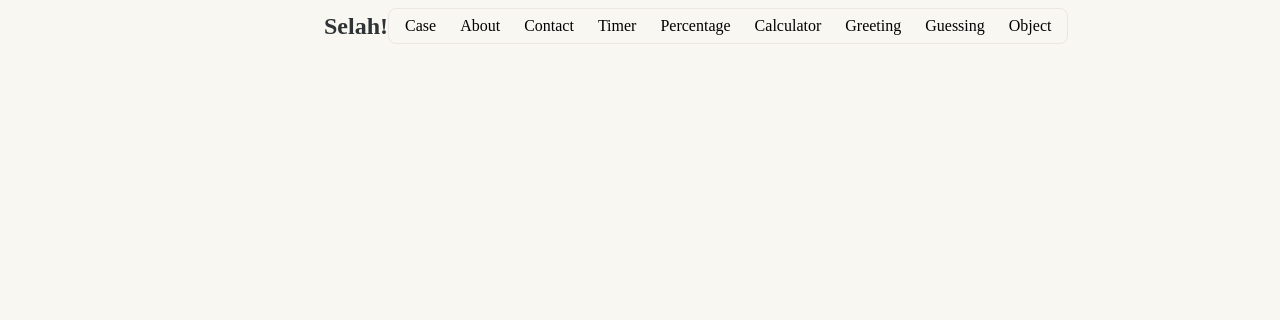
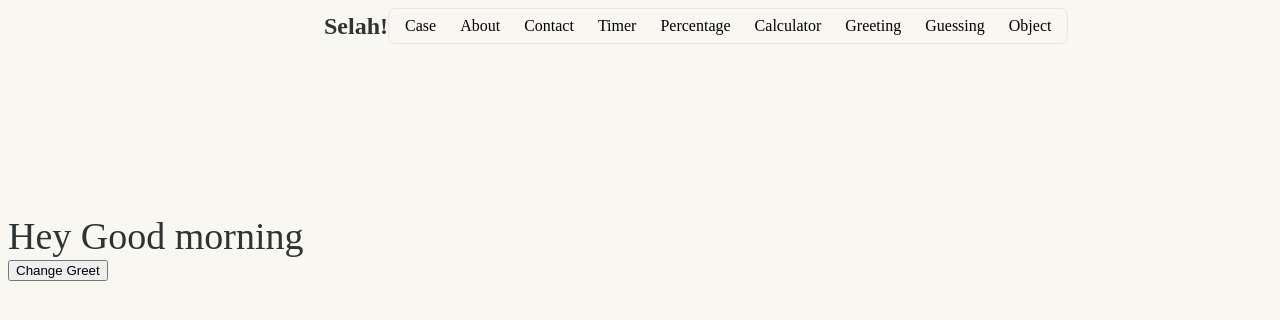
Before and after one commit to byfolarin/Selah, a React (Vite) app in the folder Selah/: page /Object in a window 1280 px wide. Shown: the top 320 px of the page. Built offline with nearby package versions, Linux system fonts and the light colour scheme; a web font is replaced by a local one.

Commit message:
handleClick

```diff
--- a/Selah/src/components/website/Object.jsx
+++ b/Selah/src/components/website/Object.jsx
@@ -1,9 +1,19 @@
-import React from 'react'
+import React, { useState } from 'react'
 
 const Object = () => {
+
+    const [person, setPerson] = useState({greet: "Hey Good morning"});
+
+    const handleClick = () => {
+        const newPerson = {...person, meeting: "Hello there",};
+        setPerson(newPerson);
+    };
+
+
   return (
     <div>
-
+      <h1>{person.greet}</h1>
+      <button onClick={handleClick}>Change Greet</button>
     </div>
   )
 }
```
